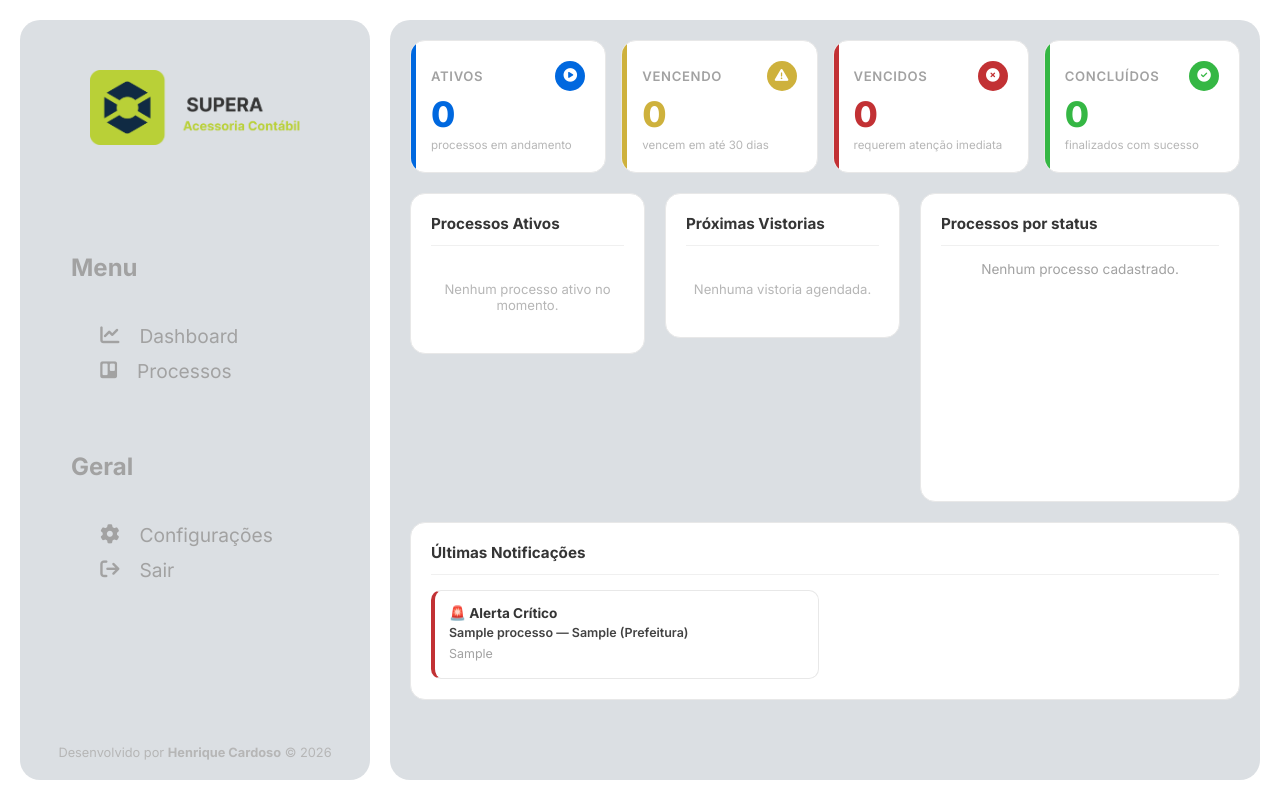
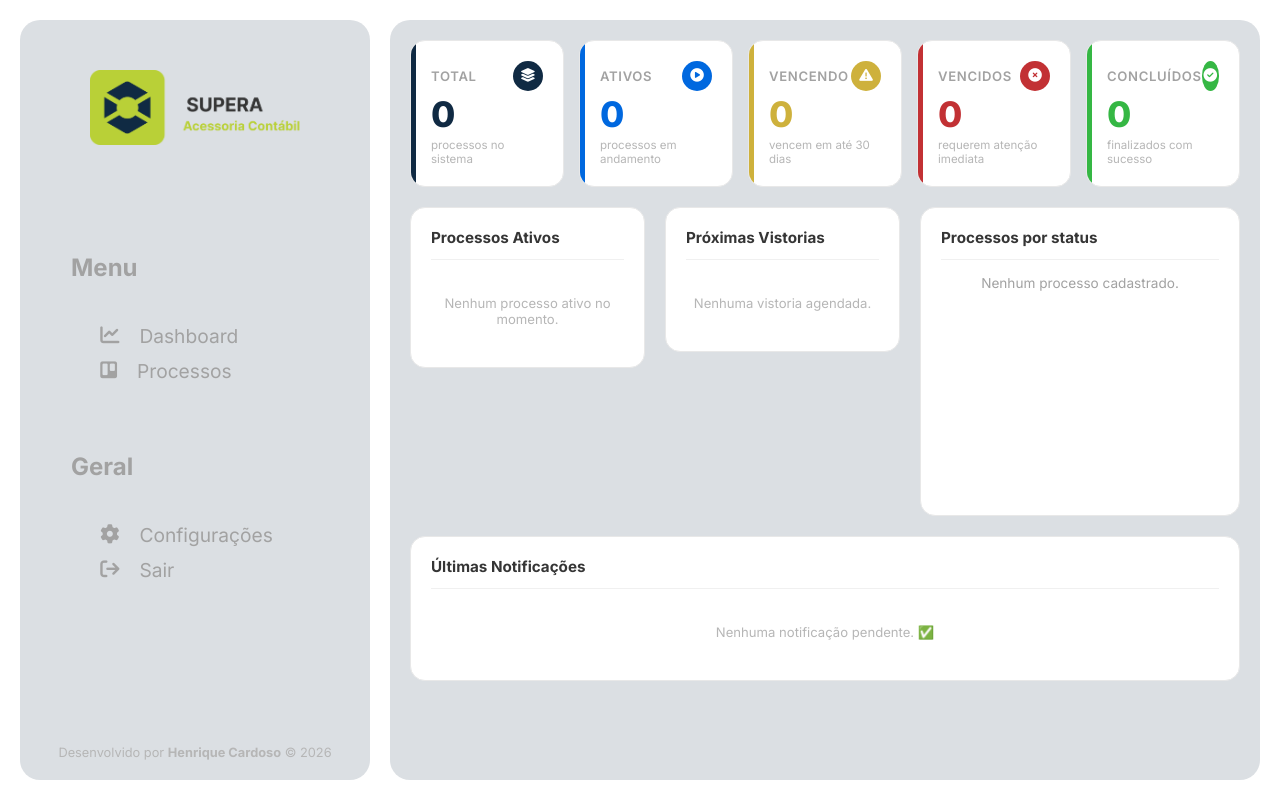
Before and after one commit to rique-cardoso/supera-contabilidade-system, a Django app: page /dashboard/ in a window 1280 px wide. Run offline with Django 5.2, Linux system fonts and the light colour scheme; a user stored in the database is signed in; tables that the repository leaves empty hold one stand-in row (values such as "Sample post"); some libraries are stand-ins or nearby versions.

Commit message:
Ajustes finais em Dashboard

```diff
--- a/core/views.py
+++ b/core/views.py
@@ -780,6 +780,7 @@ def dashboard(request):
     # --- CONTAGENS POR STATUS (para os cards de resumo) ---
     # .count() é muito eficiente: executa um SELECT COUNT(*) no banco,
     # sem carregar nenhum objeto Python na memória.
+    total_processos = Processo.objects.exclude(status='EXCLUIDO').count()
     total_ativos    = Processo.objects.filter(status='ATIVO').count()
     total_vencendo  = Processo.objects.filter(status='VENCENDO').count()
     total_vencidos  = Processo.objects.filter(status='VENCIDO').count()
@@ -813,13 +814,14 @@ def dashboard(request):
     if request.user.role == 'admin':
         ultimas_notificacoes = (
             Notificacao.objects
+            .filter(is_lida=False)
             .select_related('processo')
             .order_by('-data_geracao')[:3]
         )
     else:
         ultimas_notificacoes = (
             Notificacao.objects
-            .filter(usuarios_destinatarios=request.user)
+            .filter(usuarios_destinatarios=request.user, is_lida=False)
             .select_related('processo')
             .order_by('-data_geracao')[:3]
         )
@@ -835,6 +837,7 @@ def dashboard(request):
     })
 
     context = {
+        'total_processos': total_processos,
         'total_ativos': total_ativos,
         'total_vencendo': total_vencendo,
         'total_vencidos': total_vencidos,
@@ -847,6 +850,34 @@ def dashboard(request):
 
     return render(request, 'dashboard.html', context)
 
+@login_required
+@require_http_methods(["PATCH"])
+def marcar_notificacao_lida(request, notificacao_id):
+    """
+    Marca uma notificação como lida (limpá-la do dashboard).
+    NÃO deleta do banco — preserva o histórico de eventos do sistema.
+
+    Segurança: usuários comuns só podem marcar notificações
+    das quais são destinatários. Admins podem marcar qualquer uma.
+    """
+    notificacao = get_object_or_404(Notificacao, id=notificacao_id)
+
+    # Verificação de permissão no backend — nunca confie só no frontend.
+    # Um usuário mal-intencionado poderia chamar esta rota com o ID de
+    # uma notificação de outro usuário.
+    if request.user.role != 'admin':
+        eh_destinatario = notificacao.usuarios_destinatarios.filter(
+            id=request.user.id
+        ).exists()
+        if not eh_destinatario:
+            return JsonResponse({'erro': 'Sem permissão para esta ação.'}, status=403)
+
+    # O método marcar_como_lida() já existe no model Notificacao.
+    # Usa save(update_fields=['is_lida']) — só atualiza esse campo no banco,
+    # sem reescrever toda a linha. Mais eficiente.
+    notificacao.marcar_como_lida()
+
+    return JsonResponse({'mensagem': 'Notificação marcada como lida.'})
 # Rota teste -> apenas para visualizar o arquivo base.html para desenvolvimento
 def base(request):
     return render(request, 'base.html')
--- a/setup/urls.py
+++ b/setup/urls.py
@@ -30,6 +30,7 @@ from core.views import (
     convidar_usuario,
     aceitar_convite,
     dashboard,
+    marcar_notificacao_lida,
     base
 )
 
@@ -87,6 +88,7 @@ urlpatterns = [
 
     # Dashboard
     path('dashboard/', dashboard, name='dashboard'),
+    path('api/notificacoes/<int:notificacao_id>/lida/', marcar_notificacao_lida, name='marcar_notificacao_lida'),
 
     # Rotas de autenticação
     path('login/', auth_views.LoginView.as_view(
--- a/static/css/dashboard.css
+++ b/static/css/dashboard.css
@@ -22,7 +22,7 @@ main.conteudo_principal {
    ============================================================ */
 .summary-cards {
     display: grid;
-    grid-template-columns: repeat(4, 1fr);
+    grid-template-columns: repeat(5, 1fr);
     gap: 15px;
 }
 
@@ -97,6 +97,7 @@ main.conteudo_principal {
 
 /* Variantes de cor: cada card define --card-color,
    que é consumido pelos estilos acima automaticamente */
+.summary-card--total { --card-color: var(--main); }
 .summary-card--ativo   { --card-color: var(--st-ativo); }
 .summary-card--vencendo { --card-color: var(--st-vencendo); }
 .summary-card--vencido  { --card-color: var(--st-vencido); }
@@ -273,45 +274,83 @@ main.conteudo_principal {
 }
 
 /* ============================================================
-   SEÇÃO DE NOTIFICAÇÕES (largura total na linha de baixo)
+   NOTIFICAÇÕES — Layout fiel ao Figma (Image 3)
+   Stacked vertical, cartões generosos, hierarquia tipográfica clara
    ============================================================ */
 .notificacoes-lista {
-    display: grid;
-    grid-template-columns: repeat(auto-fill, minmax(300px, 1fr));
+    display: flex;           /* vertical em vez do grid anterior */
+    flex-direction: column;
     gap: 12px;
 }
 
 .notificacao-card {
-    padding: 14px;
-    border-radius: 10px;
-    border: 1px solid #e8e8e8;
+    position: relative;      /* ancora o botão "×" de limpar */
+    padding: 18px 20px;
+    padding-right: 44px;     /* espaço para não sobrepor o botão × */
+    border-radius: 12px;
     background: #fff;
-    border-left-width: 4px;
+    border: 1px solid #ebebeb;
+    /* Borda esquerda colorida — identifica a categoria visualmente */
+    border-left-width: 5px;
     border-left-style: solid;
+    display: flex;
+    flex-direction: column;
+    gap: 5px;
+    /* Animação de saída configurada via JS */
+    transition: opacity 0.3s ease, transform 0.3s ease, max-height 0.4s ease;
+    overflow: hidden;
 }
 
-/* Cada categoria tem sua própria cor na borda esquerda */
+/* Cores por categoria — mesma abordagem de variável do resto do projeto */
 .notificacao--ALERTA_CRITICO { border-left-color: var(--st-vencido); }
 .notificacao--ALERTA         { border-left-color: var(--st-vencendo); }
 .notificacao--ATENÇÃO        { border-left-color: #f39c12; }
 .notificacao--AGENDAMENTO    { border-left-color: var(--st-concluido); }
 
+/* Título: grande, bold, com emoji após o texto (como no Figma) */
 .notificacao-header {
+    font-weight: 700;
+    font-size: 1rem;
+    color: var(--light-font2);
+    line-height: 1.3;
+}
+
+/* Nome do processo: bold, levemente menor */
+.notificacao-processo {
     font-weight: 700;
     font-size: 0.85rem;
     color: var(--light-font2);
-    margin-bottom: 4px;
 }
 
-.notificacao-processo {
-    font-size: 0.78rem;
-    font-weight: 600;
-    color: var(--light-font);
-    margin-bottom: 5px;
+/* Corpo da notificação: leve, legível */
+.notificacao-mensagem {
+    font-size: 0.82rem;
+    color: var(--icons);
+    line-height: 1.6;
+    margin-top: 2px;
 }
 
-.notificacao-mensagem {
-    font-size: 0.78rem;
+/* Botão "×" — posicionado no canto superior direito do card */
+.btn-limpar-notificacao {
+    position: absolute;
+    top: 12px;
+    right: 12px;
+    width: 24px;
+    height: 24px;
+    border-radius: 50%;
+    border: none;
+    background-color: var(--area-background);
     color: var(--icons);
-    line-height: 1.5;
+    font-size: 0.9rem;
+    line-height: 1;
+    cursor: pointer;
+    display: flex;
+    align-items: center;
+    justify-content: center;
+    transition: background-color 0.2s, color 0.2s;
 }
+
+.btn-limpar-notificacao:hover {
+    background-color: var(--st-vencido-background);
+    color: var(--st-vencido);
+}
--- a/static/scripts/dashboard.js
+++ b/static/scripts/dashboard.js
@@ -128,3 +128,55 @@ function atualizarVistoria(vistoriaId, novoStatus) {
         alert('Não foi possível atualizar a vistoria. Tente novamente.');
     });
 }
+// ============================================================
+// LIMPAR NOTIFICAÇÃO (marcar como lida)
+// NÃO deleta do banco — apenas set is_lida=True.
+// O dashboard filtra is_lida=False, então não reaparece.
+// ============================================================
+function limparNotificacao(notificacaoId) {
+    fetch(`/api/notificacoes/${notificacaoId}/lida/`, {
+        method: 'PATCH',
+        headers: {
+            'Content-Type': 'application/json',
+            'X-CSRFToken': getCookie('csrftoken'),
+        },
+    })
+    .then(response => {
+        if (!response.ok) throw new Error('Erro na requisição');
+        return response.json();
+    })
+    .then(() => {
+        const card = document.getElementById(`notificacao-item-${notificacaoId}`);
+        if (!card) return;
+
+        // Passo 1: anima a saída — desliza para a direita enquanto some
+        card.style.opacity = '0';
+        card.style.transform = 'translateX(15px)';
+
+        // Passo 2: após a animação de fade, colapsa a altura para
+        // que os cartões abaixo subam suavemente (sem "pulo" brusco)
+        setTimeout(() => {
+            card.style.maxHeight = card.offsetHeight + 'px'; // trava altura atual
+            card.style.transition = 'max-height 0.3s ease, padding 0.3s ease, margin 0.3s ease';
+            card.style.maxHeight = '0';
+            card.style.paddingTop = '0';
+            card.style.paddingBottom = '0';
+            card.style.marginBottom = '0';
+
+            // Passo 3: remove do DOM depois que tudo colapsar
+            setTimeout(() => {
+                card.remove();
+
+                // Estado vazio: se não há mais notificações, mostra mensagem
+                const lista = document.getElementById('lista-notificacoes');
+                if (lista && lista.children.length === 0) {
+                    lista.innerHTML = '<p class="panel-empty">Nenhuma notificação pendente. ✅</p>';
+                }
+            }, 350);
+        }, 300);
+    })
+    .catch(error => {
+        console.error('Erro ao marcar notificação como lida:', error);
+        alert('Não foi possível limpar a notificação. Tente novamente.');
+    });
+}
--- a/templates/dashboard.html
+++ b/templates/dashboard.html
@@ -1,15 +1,8 @@
-{% extends 'base.html' %}
-{% load static %}
-
-{% block title %}Dashboard - Supera{% endblock %}
-
-{% block extra_css %}
-    <link rel="stylesheet" href="{% static 'css/dashboard.css' %}">
-{% endblock %}
-
-{% block content %}
+{% extends 'base.html' %} {% load static %} {% block title %}Dashboard -
+Supera{% endblock %} {% block extra_css %}
+<link rel="stylesheet" href="{% static 'css/dashboard.css' %}" />
+{% endblock %} {% block content %}
 <div class="dashboard-wrapper">
-
   <!-- ========== SEÇÃO 1: CARDS DE RESUMO ========== -->
   <!--
         Cada card é uma tag <a> — semânticamente correto para algo clicável
@@ -17,37 +10,70 @@
         menos acessível (leitores de tela, tabulação com teclado, etc.)
     -->
   <section class="summary-cards">
-        <a href="{% url 'gerenciamento_processos' %}" class="summary-card summary-card--ativo">
+    <a
+      href="{% url 'gerenciamento_processos' %}"
+      class="summary-card summary-card--total"
+    >
+      <div class="summary-card__header">
+        <span class="summary-card__label">Total</span>
+        <div class="summary-card__icon">
+          <i class="fa-solid fa-layer-group"></i>
+        </div>
+      </div>
+      <span class="summary-card__number">{{ total_processos }}</span>
+      <span class="summary-card__subtitle">processos no sistema</span>
+    </a>
+    <a
+      href="{% url 'gerenciamento_processos' %}"
+      class="summary-card summary-card--ativo"
+    >
       <div class="summary-card__header">
         <span class="summary-card__label">Ativos</span>
-                <div class="summary-card__icon"><i class="fa-solid fa-circle-play"></i></div>
+        <div class="summary-card__icon">
+          <i class="fa-solid fa-circle-play"></i>
+        </div>
       </div>
       <span class="summary-card__number">{{ total_ativos }}</span>
       <span class="summary-card__subtitle">processos em andamento</span>
     </a>
 
-        <a href="{% url 'gerenciamento_processos' %}" class="summary-card summary-card--vencendo">
+    <a
+      href="{% url 'gerenciamento_processos' %}"
+      class="summary-card summary-card--vencendo"
+    >
       <div class="summary-card__header">
         <span class="summary-card__label">Vencendo</span>
-                <div class="summary-card__icon"><i class="fa-solid fa-triangle-exclamation"></i></div>
+        <div class="summary-card__icon">
+          <i class="fa-solid fa-triangle-exclamation"></i>
+        </div>
       </div>
       <span class="summary-card__number">{{ total_vencendo }}</span>
       <span class="summary-card__subtitle">vencem em até 30 dias</span>
     </a>
 
-        <a href="{% url 'gerenciamento_processos' %}" class="summary-card summary-card--vencido">
+    <a
+      href="{% url 'gerenciamento_processos' %}"
+      class="summary-card summary-card--vencido"
+    >
       <div class="summary-card__header">
         <span class="summary-card__label">Vencidos</span>
-                <div class="summary-card__icon"><i class="fa-solid fa-circle-xmark"></i></div>
+        <div class="summary-card__icon">
+          <i class="fa-solid fa-circle-xmark"></i>
+        </div>
       </div>
       <span class="summary-card__number">{{ total_vencidos }}</span>
       <span class="summary-card__subtitle">requerem atenção imediata</span>
     </a>
 
-        <a href="{% url 'gerenciamento_processos' %}" class="summary-card summary-card--concluido">
+    <a
+      href="{% url 'gerenciamento_processos' %}"
+      class="summary-card summary-card--concluido"
+    >
       <div class="summary-card__header">
         <span class="summary-card__label">Concluídos</span>
-                <div class="summary-card__icon"><i class="fa-solid fa-circle-check"></i></div>
+        <div class="summary-card__icon">
+          <i class="fa-solid fa-circle-check"></i>
+        </div>
       </div>
       <span class="summary-card__number">{{ total_concluidos }}</span>
       <span class="summary-card__subtitle">finalizados com sucesso</span>
@@ -56,7 +82,6 @@
 
   <!-- ========== SEÇÃO 2: GRID PRINCIPAL ========== -->
   <div class="dashboard-grid">
-
     <!-- Painel: Processos Ativos -->
     <div class="dashboard-panel">
       <h3 class="panel-title">Processos Ativos</h3>
@@ -69,9 +94,11 @@
                         abrir automaticamente o modal de edição do processo.
                         Ver Passo 7 desta explicação.
                     -->
-                    <a href="{% url 'gerenciamento_processos' %}?abrir_processo={{ processo.id }}"
+          <a
+            href="{% url 'gerenciamento_processos' %}?abrir_processo={{ processo.id }}"
             class="item-link"
-                       title="{{ processo.nome }} — {{ processo.empresa.nome_empresa }}">
+            title="{{ processo.nome }} — {{ processo.empresa.nome_empresa }}"
+          >
             {{ processo.nome }}
           </a>
           <span class="item-protocolo">{{ processo.protocolo }}</span>
@@ -102,22 +129,23 @@
             <span class="vistoria-nome">{{ vistoria.processo.nome }}</span>
             <span class="vistoria-data">
               <i class="fa-solid fa-calendar-days"></i>
-                            {{ vistoria.data_hora|date:"d/m/Y" }}
-                            às {{ vistoria.data_hora|date:"H:i" }}
-                            — {{ vistoria.local }}
+              {{ vistoria.data_hora|date:"d/m/Y" }} às {{
+              vistoria.data_hora|date:"H:i" }} — {{ vistoria.local }}
             </span>
           </div>
           <div class="vistoria-acoes">
             <button
               class="btn-vistoria btn-vistoria--concluir"
               onclick="atualizarVistoria({{ vistoria.id }}, 'REALIZADA')"
-                            title="Marcar como realizada">
+              title="Marcar como realizada"
+            >
               <i class="fa-solid fa-check"></i>
             </button>
             <button
               class="btn-vistoria btn-vistoria--cancelar"
               onclick="atualizarVistoria({{ vistoria.id }}, 'CANCELADA')"
-                            title="Cancelar vistoria">
+              title="Cancelar vistoria"
+            >
               <i class="fa-solid fa-xmark"></i>
             </button>
           </div>
@@ -135,45 +163,56 @@
         <canvas id="graficoPorStatus"></canvas>
       </div>
     </div>
-
   </div>
 
   <!-- ========== SEÇÃO 3: ÚLTIMAS NOTIFICAÇÕES ========== -->
   <div class="dashboard-panel">
     <h3 class="panel-title">Últimas Notificações</h3>
-        <div class="notificacoes-lista">
+    <div class="notificacoes-lista" id="lista-notificacoes">
         {% for notificacao in ultimas_notificacoes %}
+        <div class="notificacao-card notificacao--{{ notificacao.categoria }}"
+             id="notificacao-item-{{ notificacao.id }}">
+
             <!--
-                notificacao.categoria (ex: "ALERTA_CRITICO") é concatenado à classe
-                CSS "notificacao--ALERTA_CRITICO", que define a cor da borda esquerda.
-                Isso é um padrão BEM (Block Element Modifier) adaptado — a classe
-                carrega semântica de dado, não apenas estilo.
+                Botão de limpar — chama limparNotificacao() no JS.
+                O id da notificação vai como argumento para a função
+                saber qual card animar e qual rota chamar.
             -->
-            <div class="notificacao-card notificacao--{{ notificacao.categoria }}">
+            <button class="btn-limpar-notificacao"
+                    onclick="limparNotificacao({{ notificacao.id }})"
+                    title="Marcar como lida">
+                &times;
+            </button>
+
+            <!--
+                Título com emoji APÓS o texto (fiel ao Figma).
+                Usamos if/elif para mapear categoria → rótulo + emoji.
+            -->
             <div class="notificacao-header">
-                    {% if notificacao.categoria == 'ALERTA_CRITICO' %}🚨 Alerta Crítico
-                    {% elif notificacao.categoria == 'ALERTA' %}🔴 Alerta
-                    {% elif notificacao.categoria == 'ATENÇÃO' %}⚠️ Atenção
-                    {% elif notificacao.categoria == 'AGENDAMENTO' %}📅 Agendamento
+                {% if notificacao.categoria == 'ALERTA_CRITICO' %}Alerta Crítico 🚨
+                {% elif notificacao.categoria == 'ALERTA' %}Alerta 🔴
+                {% elif notificacao.categoria == 'ATENÇÃO' %}Atenção ⚠️
+                {% elif notificacao.categoria == 'AGENDAMENTO' %}Agendamento 📅
                 {% endif %}
             </div>
+
+            <!-- Nome do processo e protocolo em negrito -->
             <div class="notificacao-processo">
                 {{ notificacao.processo.nome }}
                 — {{ notificacao.processo.protocolo }}
                 ({{ notificacao.processo.get_orgao_display }})
             </div>
+
+            <!-- Corpo da mensagem -->
             <div class="notificacao-mensagem">{{ notificacao.mensagem }}</div>
         </div>
         {% empty %}
-            <p class="panel-empty">Nenhuma notificação para você.</p>
+        <p class="panel-empty">Nenhuma notificação pendente. ✅</p>
         {% endfor %}
     </div>
   </div>
-
 </div>
-{% endblock %}
-
-{% block extra_js %}
+{% endblock %} {% block extra_js %}
 <!--
         Chart.js carregado do CDN ANTES do nosso dashboard.js.
         O nosso script depende de Chart estar disponível globalmente.
```
Lines whose indentation alone changed are shown as unchanged.
